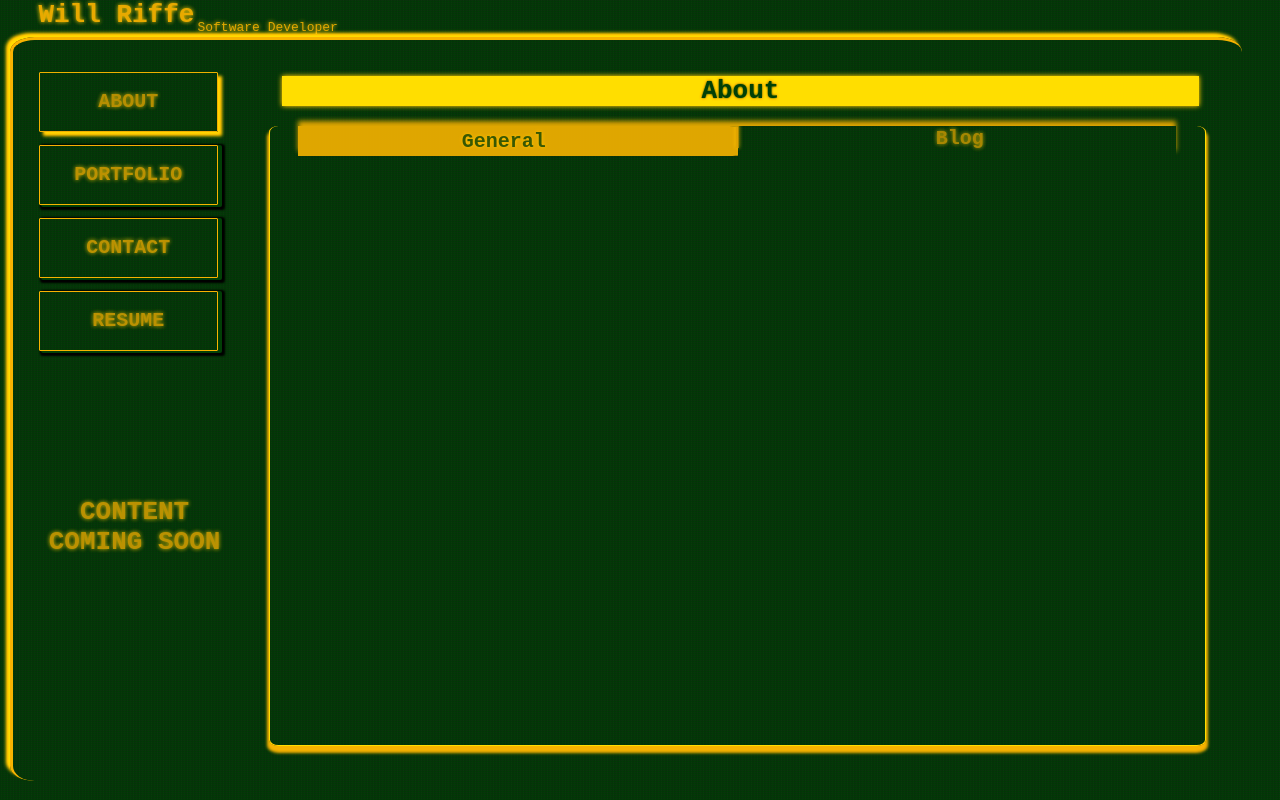
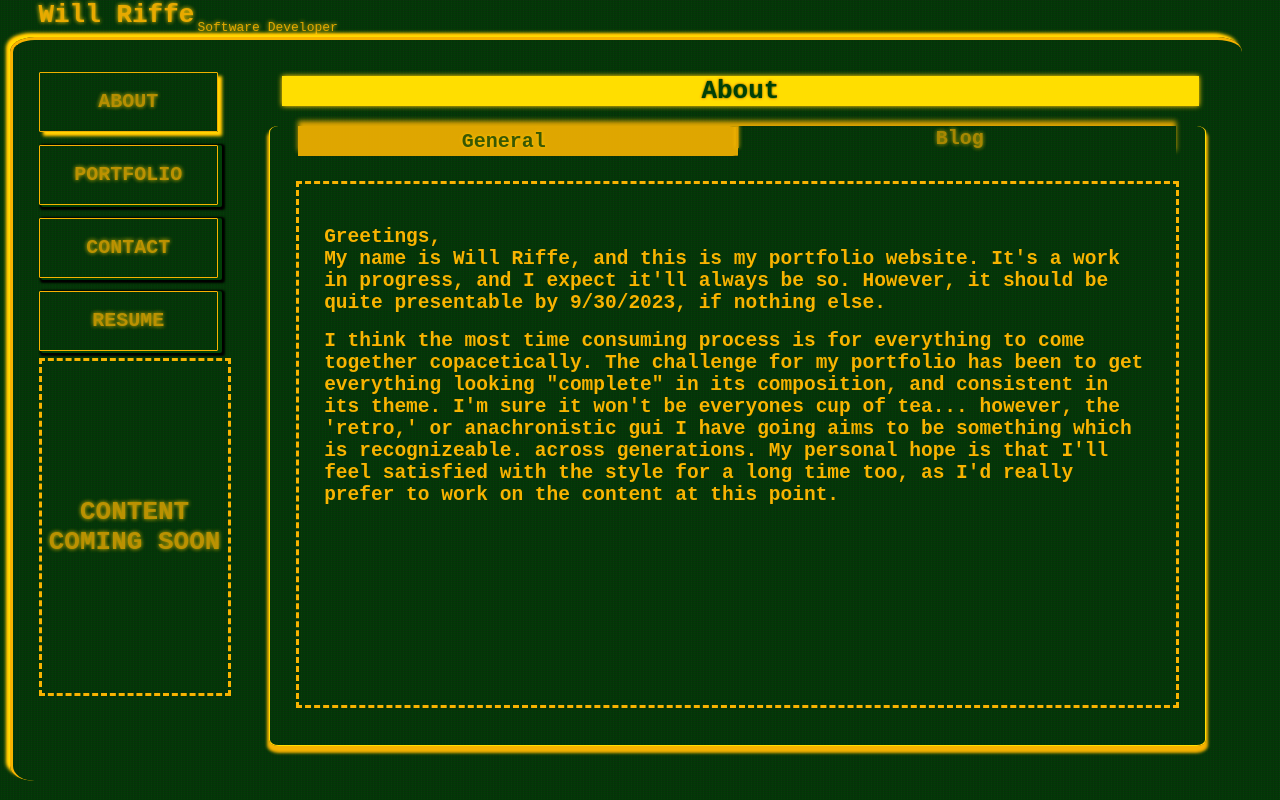
Before and after one commit to Will-Riffe/will-riffe-portfolio, a React (Create React App) app: page / in a window 1280 px wide. Built offline with nearby package versions, Linux system fonts and the light colour scheme.

Commit message:
update to "about me", update from last deploy

```diff
--- a/src/App.css
+++ b/src/App.css
@@ -17,11 +17,11 @@
   font-family:monospace;
 }
 
-/*
+
 .show-border {
   border-style: dashed;
 }
-*/
+
 .plain {
   animation: none;
 }
--- a/src/components/About/general.js
+++ b/src/components/About/general.js
@@ -2,7 +2,29 @@ import React from "react";
 
 function General() {
     return (
-        <div>Sentence</div>
+        <div
+            className="general show-border">
+            <h2>
+                Greetings,
+                <br/>
+                My name is Will Riffe, and this is my portfolio
+                website. It's a work in progress, and I expect
+                it'll always be so. However, it should be quite
+                presentable by 9/30/2023, if nothing else.
+            </h2>
+            <h2>
+                I think the most time consuming process is for
+                everything to come together copacetically. The
+                challenge for my portfolio has been to get everything
+                looking "complete" in its composition, and consistent
+                in its theme. I'm sure it won't be everyones cup of
+                tea... however, the 'retro,' or anachronistic gui I
+                have going aims to be something which is recognizeable.
+                across generations. My personal hope is that I'll feel
+                satisfied with the style for a long time too, as I'd
+                really prefer to work on the content at this point.
+            </h2>
+        </div>
     )
 }
 export default General;
--- a/src/components/About/index.js
+++ b/src/components/About/index.js
@@ -34,6 +34,7 @@ function About(props) {
             </React.Fragment>
           ))}
         </nav>
+      <General />
       </article>
     </section>
   );
--- a/src/styles/styles.css
+++ b/src/styles/styles.css
@@ -2,6 +2,12 @@ article {
   height:75%;
   width:97%;
   margin: 2vh auto 0 auto;
+}
+
+div.general {
+  margin: 2vw;
+  padding: 2vw;
+  height: 85%;
 }
 
 main {
```
Also changed, not shown: 11 other files (tests, documents, lock files or other folders).
